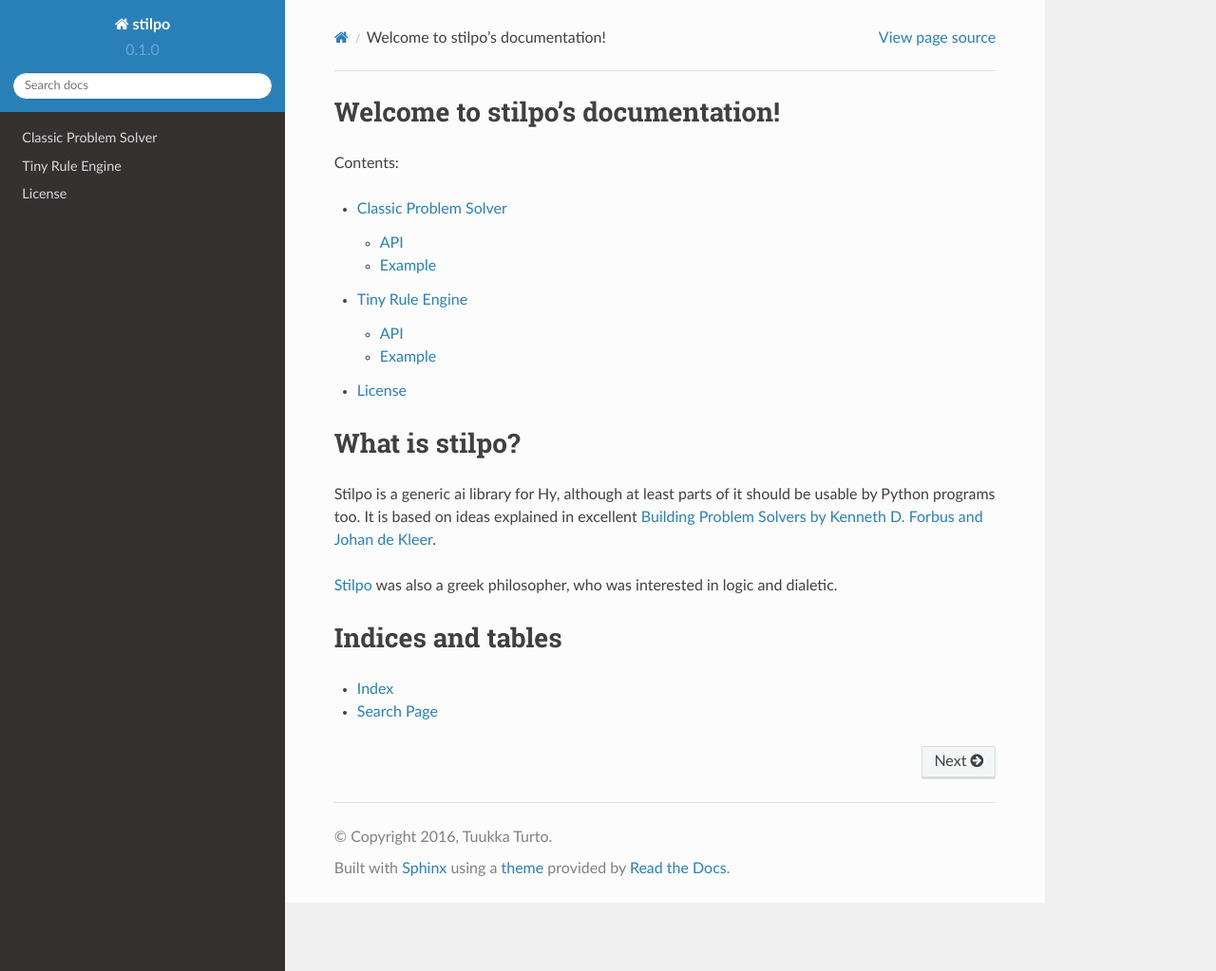
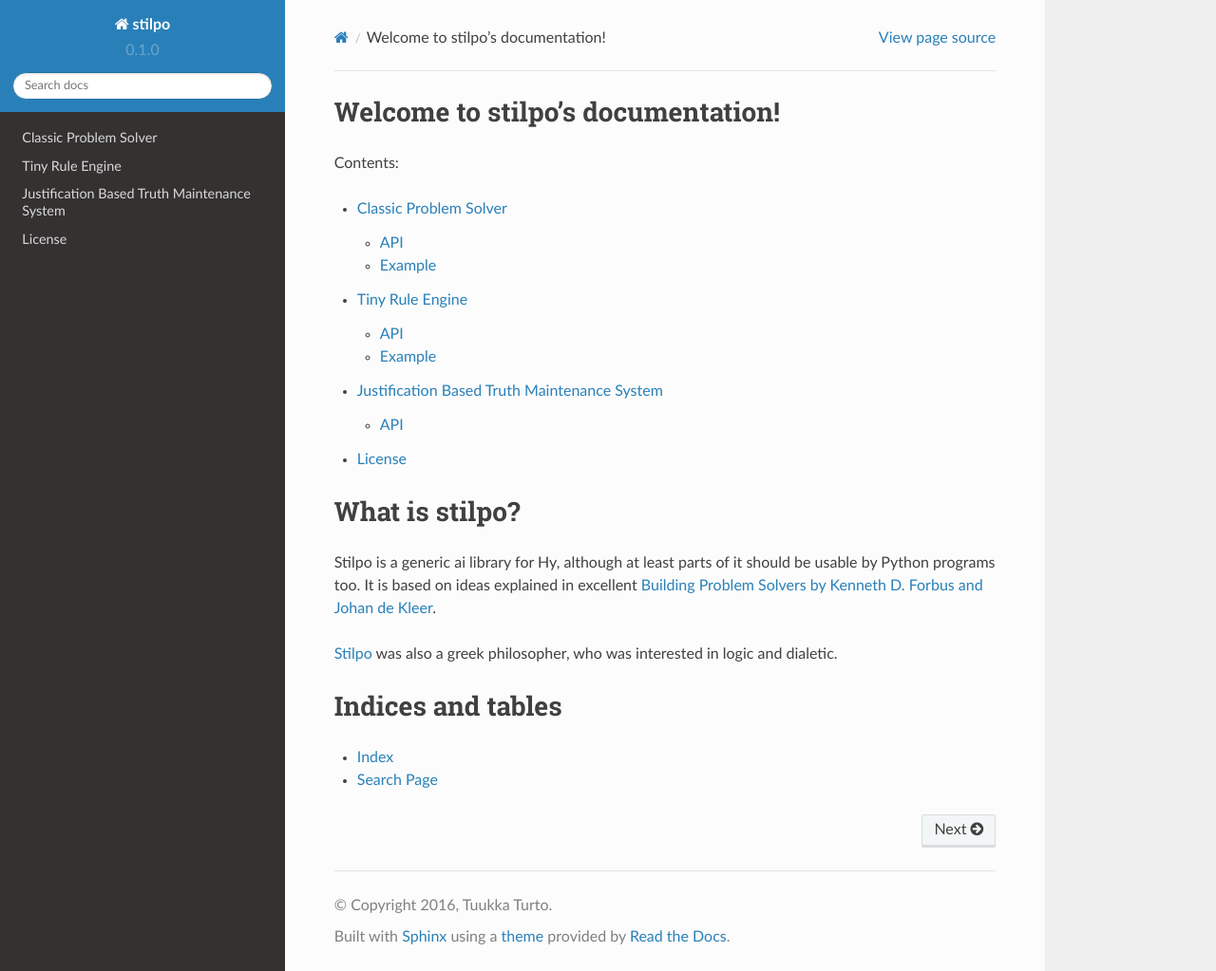
Before and after one commit to tuturto/stilpo, a Sphinx documentation site: the page built from doc/source/index.rst, in a window 1280 px wide and 1023 px high. Shown: the whole window at 95% size. Built offline with Sphinx 7.4.7 and the Read the Docs theme 2.0.0, drawn with Linux system fonts in a browser that asks for light colours; some of the changed lines change nothing that is shown.

Commit message:
Initial documentation for jtms

```diff
--- a/doc/source/index.rst
+++ b/doc/source/index.rst
@@ -13,6 +13,7 @@
 
    cps
    tre
+   jtms
    license
 
 What is stilpo?
--- /dev/null
+++ b/doc/source/jtms.rst
@@ -0,0 +1,27 @@
+Justification Based Truth Maintenance System
+============================================
+
+Justification Based Truth Maintenance System or JTMS for short
+
+API
+---
+
+``create-jtms`` create instance of JTMS
+
+``create-node`` create node in TMS
+
+``assume-node`` make node an assumption and enable it
+
+``enable-assumption`` turn assumption ``'in``
+
+``retract-assumption`` turn assumption ``'out``
+
+``justify-node`` justify a node with justification
+
+``in-node?`` check if node is ``'in``
+
+``out-node?`` check if node is ``'out``
+
+``assumptions-of-node`` list all assumptions and premises having effect to this node
+
+``supporting-justification-for-node`` which justification is currently supporting a node
```
Also changed, not shown: 1 other file.
